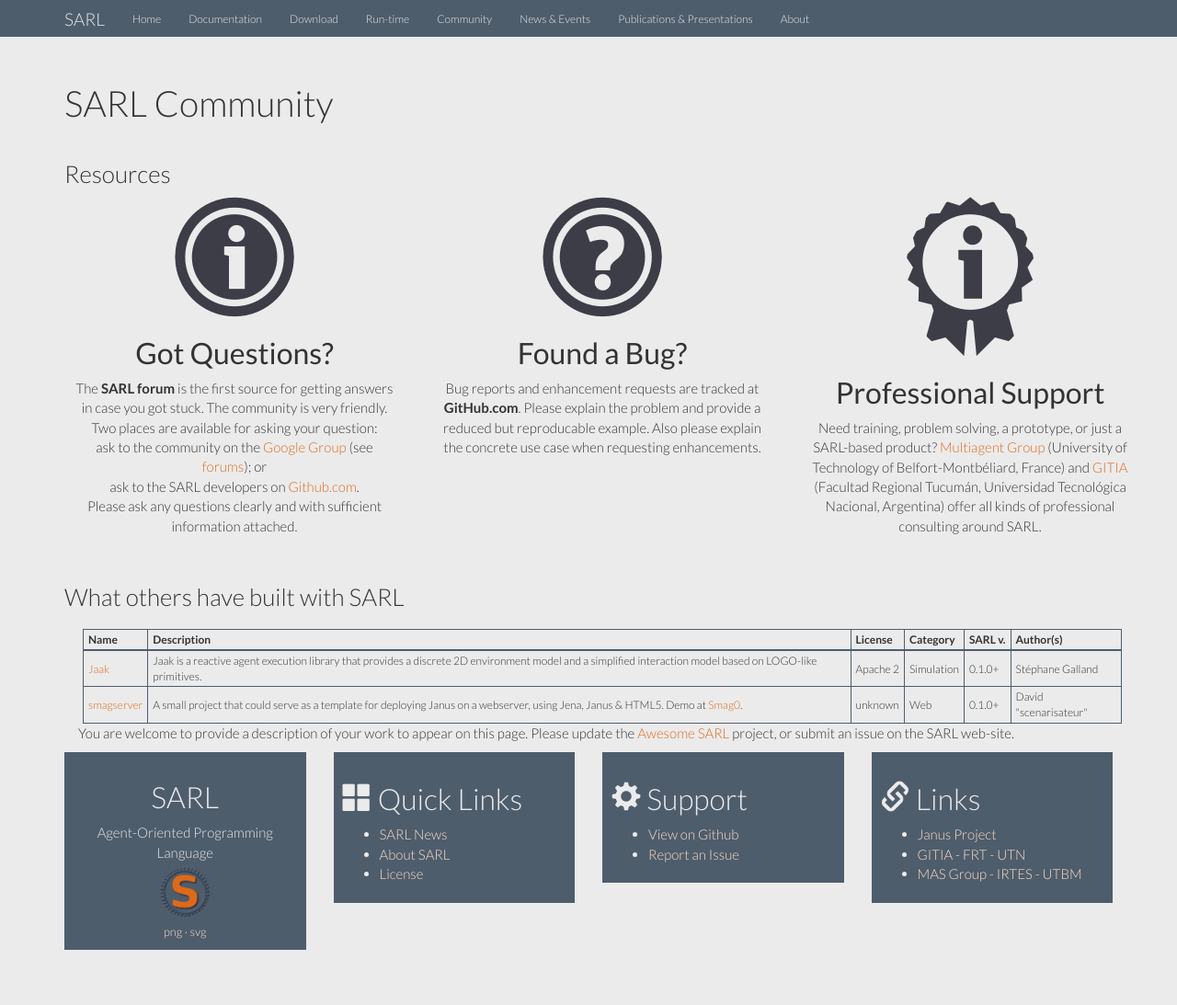
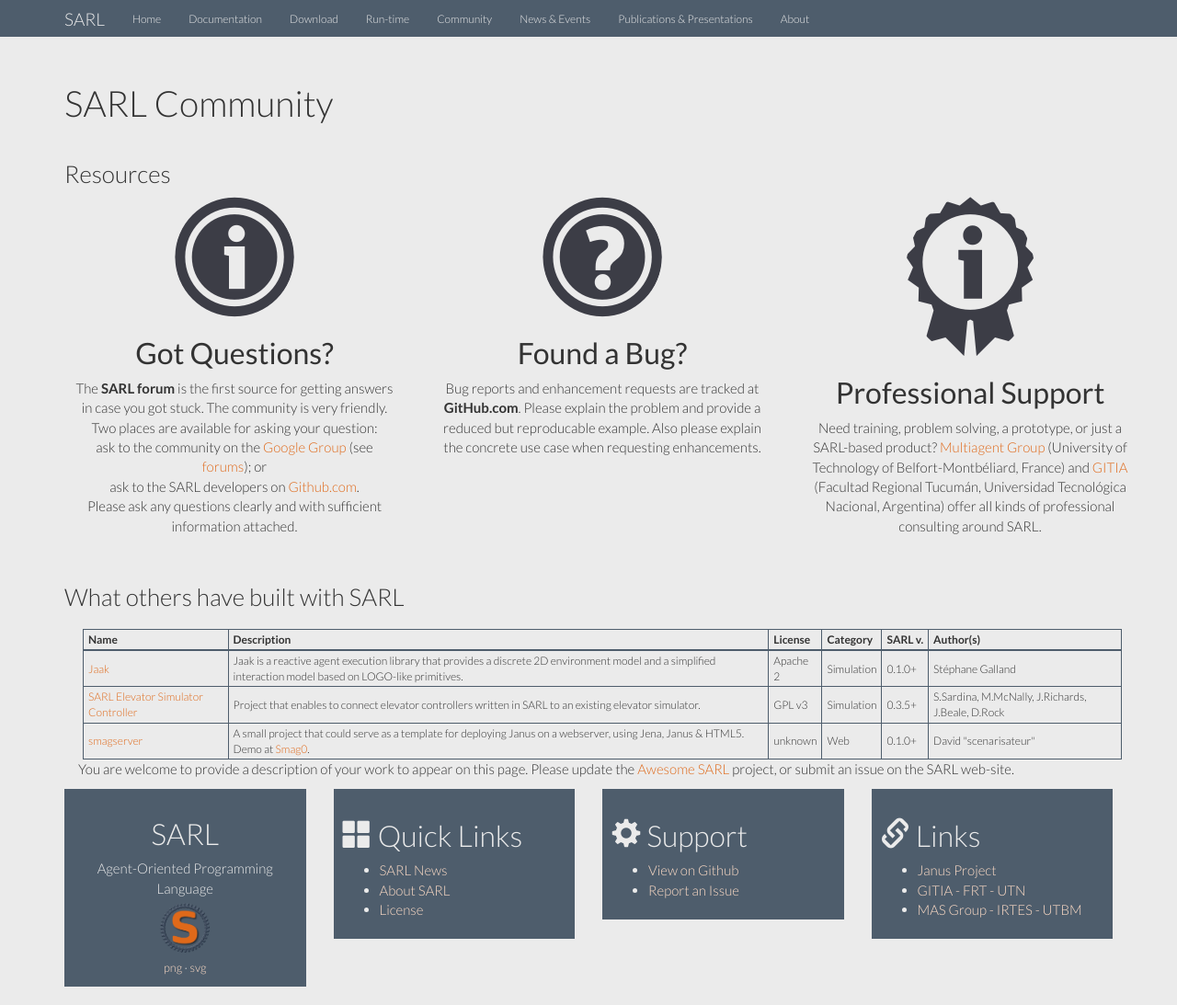
Before and after one commit to sarl/sarl-jekyll-website, a Jekyll site: the page built from community/index.html, in a window 1280 px wide and 1093 px high. Shown: the whole window at 92% size. Built offline with Jekyll 4.4.1, drawn with Linux system fonts in a browser that asks for light colours; Markdown is read by kramdown in place of the engine named in the settings; a style sheet for code colours, icons or effects is not loaded.

Commit message:
Add Elevator simulator in the community page.
Signed-off-by: Stéphane Galland <galland@arakhne.org>

```diff
--- a/community/index.html
+++ b/community/index.html
@@ -44,6 +44,7 @@
 	</thead>
 	<tbody>
 	<tr><td><a href="https://github.com/gallandarakhneorg/jaak">Jaak</a></td><td>Jaak is a reactive agent execution library that provides a discrete 2D environment model and a simplified interaction model based on LOGO-like primitives.</td><td>Apache 2</td><td>Simulation</td><td>0.1.0+</td><td>St&eacute;phane Galland</td></tr>
+	<tr><td><a href="https://bitbucket.org/sarlrmit/sarl-controller">SARL Elevator Simulator Controller</a></td><td>Project that enables to connect elevator controllers written in SARL to an existing elevator simulator.</td><td>GPL v3</td><td>Simulation</td><td>0.3.5+</td><td>S.Sardina, M.McNally, J.Richards, J.Beale, D.Rock</td></tr>
 	<tr><td><a href="https://github.com/scenaristeur/smagserver">smagserver</a></td><td>A small project that could serve as a template for deploying Janus on a webserver, using Jena, Janus & HTML5. Demo at <a href="http://smag-smag0.rhcloud.com/">Smag0</a>.</td><td>unknown</td><td>Web</td><td>0.1.0+</td><td>David "scenarisateur"</td></tr>
 	</tbody>
 	</table>
```
